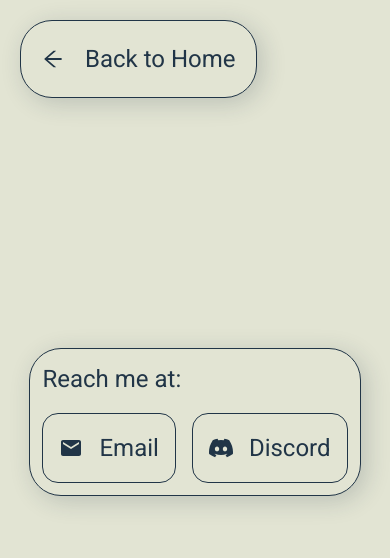
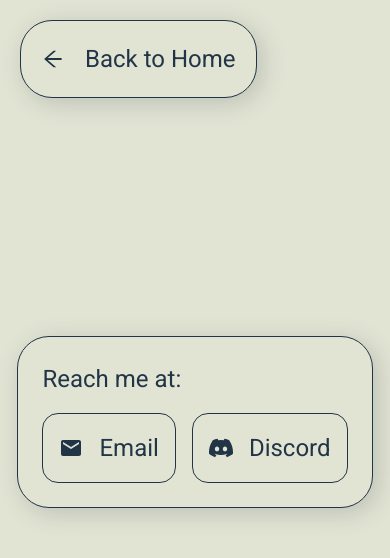
Before and after one commit to tobiazsh/tobiazsh.github.io, a React (Vite) app: page /contact in a window 390 px wide. Shown: the top 558 px of the page. Built offline with nearby package versions, Linux system fonts and the light colour scheme.

Commit message:
remove unnecessary code block

```diff
--- a/src/routes/contact/Contact.module.css
+++ b/src/routes/contact/Contact.module.css
@@ -36,10 +36,3 @@
 
 .method_container > a > * {
 }
-
-@media screen and (max-width: 768px) {
-    .card {
-        margin: 0;
-        padding: 0.5em;
-    }
-}
```
